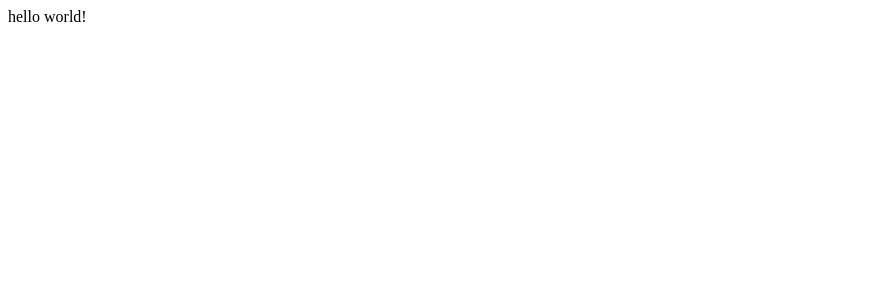
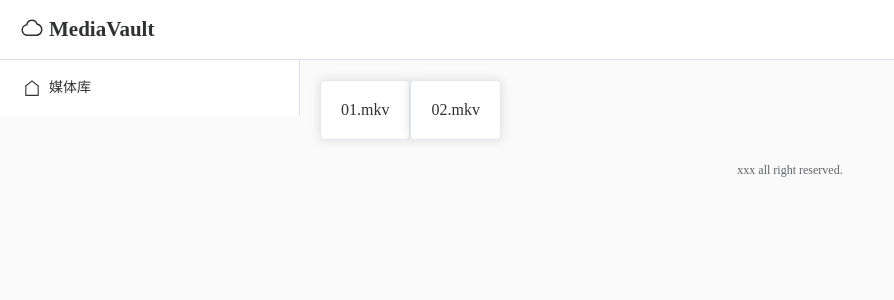
Before and after one commit to nnnewb/MediaVault, a Vue app in the folder media-vault/: page / in a window 1280 px wide. Shown: the top 300 px of the page, without its empty margins (0-894 px from the left). Built offline with nearby package versions, Linux system fonts and the light colour scheme.

Commit message:
feat: 媒体库首页框架

```diff
--- a/media-vault/package.json
+++ b/media-vault/package.json
@@ -9,6 +9,8 @@
     "preview": "vite preview"
   },
   "dependencies": {
+    "@element-plus/icons-vue": "^2.3.1",
+    "dayjs": "^1.11.13",
     "element-plus": "^2.9.1",
     "vue": "^3.5.13",
     "vue-router": "^4.4.5"
--- a/media-vault/src/App.vue
+++ b/media-vault/src/App.vue
@@ -1,10 +1,39 @@
 <script setup>
-import { RouterLink, RouterView } from 'vue-router'
+import zhCn from 'element-plus/es/locale/lang/zh-cn';
+import { RouterView } from 'vue-router';
+import HeadNav from '@/components/HeadNav.vue'
+import AsideNav from '@/components/AsideNav.vue'
+import FootNote from '@/components/FootNote.vue'
+
+const size = 'small';
+const zIndex = 3000;
 </script>
 
 <template>
-  <RouterView />
+  <el-config-provider :size="size" :z-index="zIndex" :locale="zhCn">
+    <el-container>
+      <el-header class="header">
+        <head-nav />
+      </el-header>
+      <el-container>
+        <el-aside>
+          <aside-nav />
+        </el-aside>
+        <el-container>
+          <el-main>
+            <RouterView />
+          </el-main>
+          <el-footer>
+            <foot-note />
+          </el-footer>
+        </el-container>
+      </el-container>
+    </el-container>
+  </el-config-provider>
 </template>
 
 <style scoped>
+.header {
+  padding: 0;
+}
 </style>
--- /dev/null
+++ b/media-vault/src/assets/main.css
@@ -0,0 +1,8 @@
+* {
+    padding: 0;
+    margin: 0;
+}
+
+html {
+    background-color: #fafafa;
+}
--- /dev/null
+++ b/media-vault/src/components/AsideNav.vue
@@ -0,0 +1,13 @@
+<script setup></script>
+<template>
+    <el-menu>
+        <el-menu-item>
+            <el-icon>
+                <House />
+            </el-icon>
+            媒体库
+        </el-menu-item>
+    </el-menu>
+</template>
+
+<style scoped></style>
--- /dev/null
+++ b/media-vault/src/components/FootNote.vue
@@ -0,0 +1,6 @@
+<script setup></script>
+<template>
+    <p style="text-align: center;">
+        <el-text>xxx all right reserved.</el-text>
+    </p>
+</template>
--- /dev/null
+++ b/media-vault/src/components/HeadNav.vue
@@ -0,0 +1,15 @@
+<script setup>
+</script>
+
+<template>
+    <el-menu mode="horizontal">
+        <el-menu-item>
+            <el-icon :size="47">
+                <MostlyCloudy />
+            </el-icon>
+            <h1>MediaVault</h1>
+        </el-menu-item>
+    </el-menu>
+</template>
+
+<style scoped></style>
--- /dev/null
+++ b/media-vault/src/components/VideoItem.vue
@@ -0,0 +1,15 @@
+<script setup>
+const props=defineProps({
+    media: {
+        type: Object,
+        required: true
+    }
+});
+
+const media = props.media;
+</script>
+<template>
+    <el-card>
+        {{ media.path }}
+    </el-card>
+</template>
--- a/media-vault/src/main.js
+++ b/media-vault/src/main.js
@@ -3,9 +3,15 @@ import App from './App.vue'
 import router from './router'
 import ElementPlus from 'element-plus'
 import 'element-plus/dist/index.css'
-
+import 'dayjs/locale/zh-cn'
+import '@/assets/main.css'
+import * as ElementPlusIconsVue from '@element-plus/icons-vue'
 
 const app = createApp(App)
+
+for (const [key, component] of Object.entries(ElementPlusIconsVue)) {
+  app.component(key, component)
+}
 
 app.use(router)
 app.use(ElementPlus)
--- a/media-vault/src/views/HomeView.vue
+++ b/media-vault/src/views/HomeView.vue
@@ -1,8 +1,17 @@
 <script setup>
+const medias = [
+  {
+    path: '01.mkv',
+  },
+  {
+    path: '02.mkv'
+  }
+];
 </script>
 
 <template>
-  <main>
-    hello world!
-  </main>
+  <el-container>
+    <video-item v-for="media in medias" :media="media">
+    </video-item>
+  </el-container>
 </template>
```
